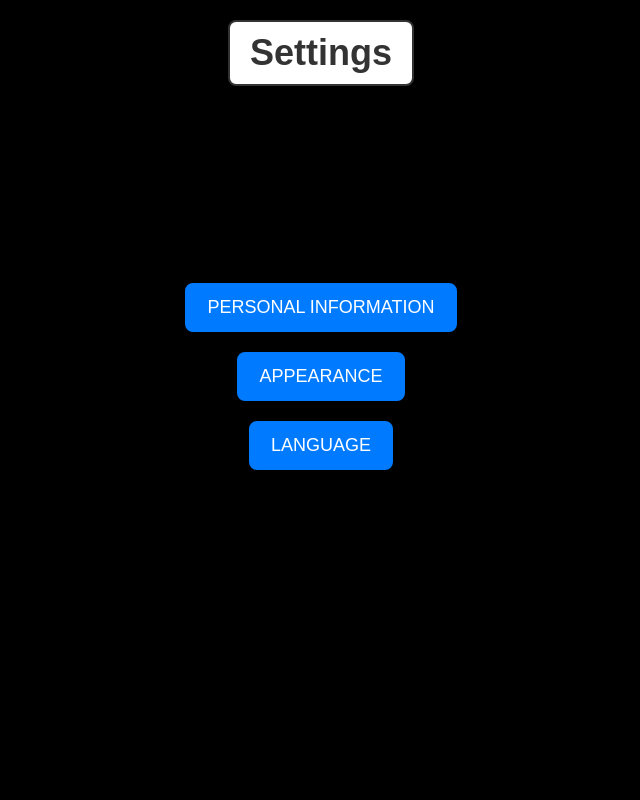
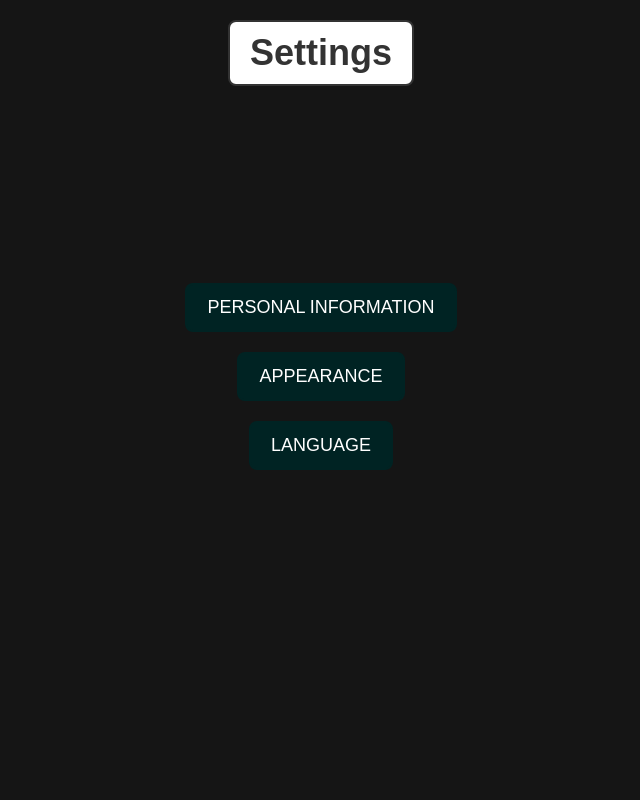
Before and after one commit to TerminatordeTSP/supervision-routeur-cisco, a Django app: template src/settings_app/templates/settings/index.html in a window 1280 px wide. Shown: the whole page, without its empty margins (319-959 px from the left). Run offline with Django 4.2, Linux system fonts and the light colour scheme; the template is opened without the code that fills it, so the values that code supplies are empty.

Commit message:
modif du css

```diff
--- a/src/settings_app/static/css/style.css
+++ b/src/settings_app/static/css/style.css
@@ -3,7 +3,7 @@ body {
   font-family: Arial, sans-serif;
   margin: 0;
   padding: 0;
-  background-color: black; /* Couleur de fond */
+  background-color: #151515; /* Couleur de fond */
   color: white;
   display: flex;
   flex-direction: column;
@@ -54,8 +54,8 @@ body {
   font-size: 18px;
   margin: 10px 0;
   padding: 12px 20px;
-  border: 2px solid #007bff;
-  background-color: #007bff;
+  border: 2px solid #002323;
+  background-color: #002323;
   color: white;
   text-transform: uppercase;
   text-decoration: none;
--- a/src/settings_app/views.py
+++ b/src/settings_app/views.py
@@ -1,7 +1,7 @@
 from django.shortcuts import render
 
 
-def index(request, name):
+def index(request):
     return render(request,"settings/index.html")
 
 def user_info(request):
```
